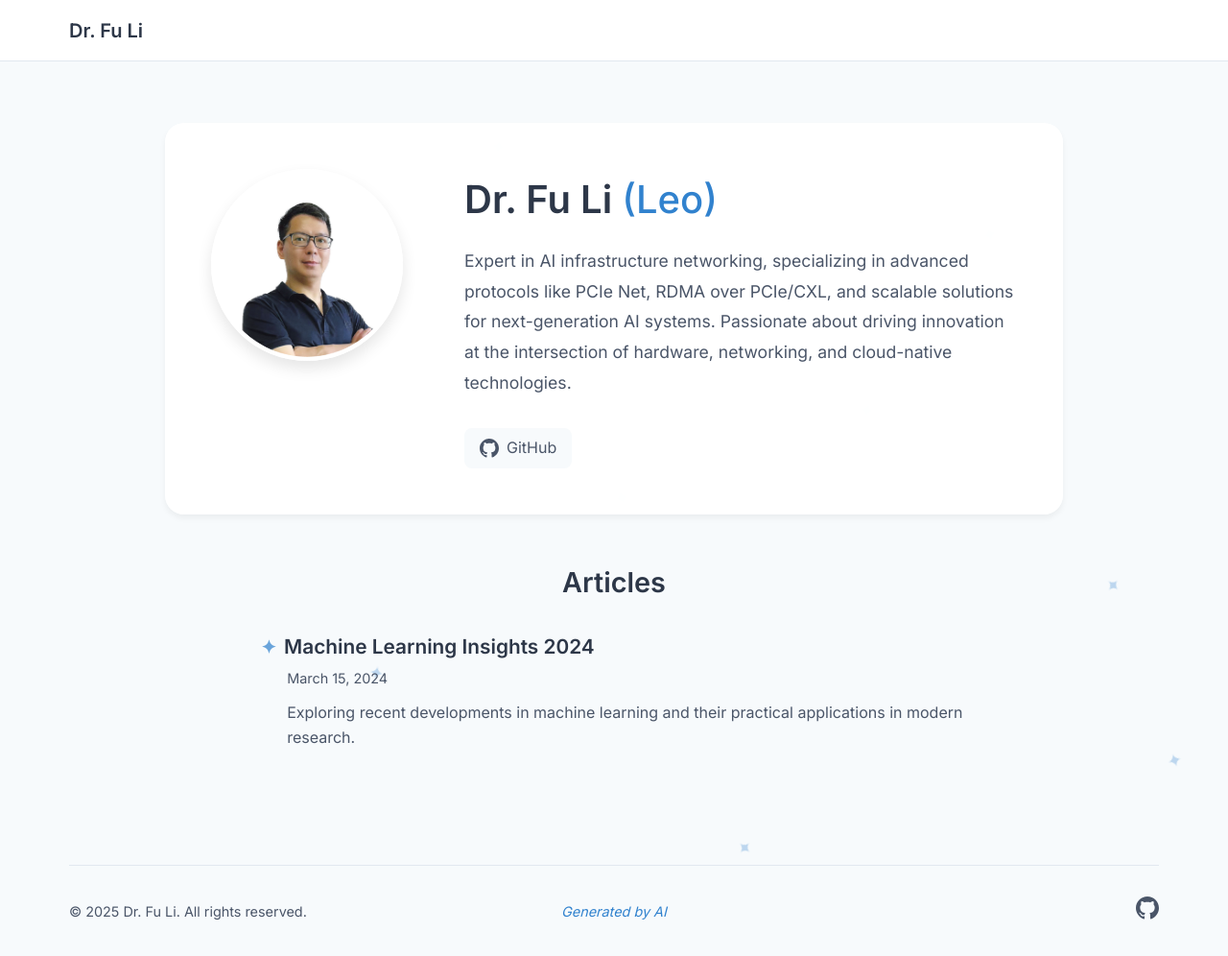
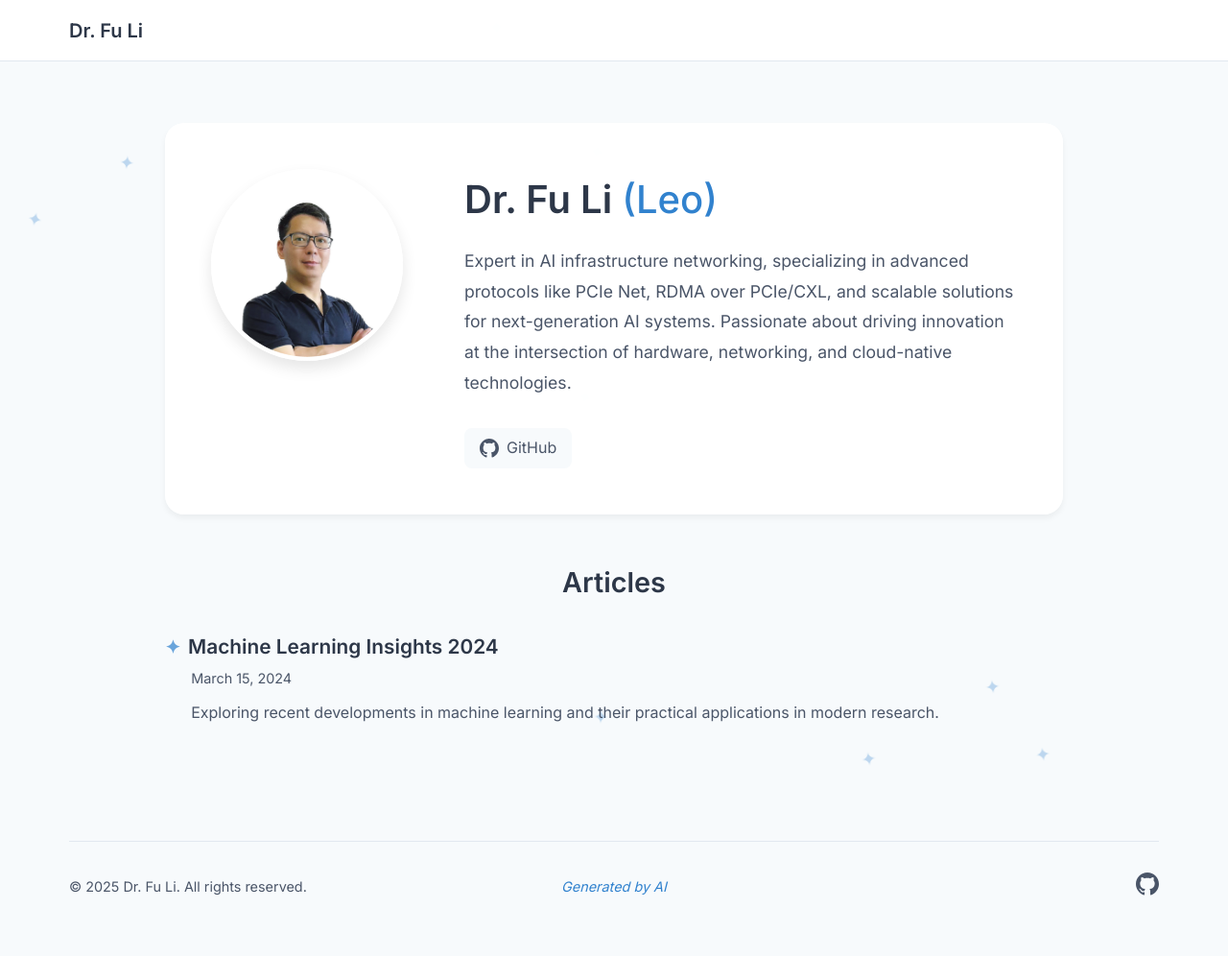
Before and after one commit to leoustc/leoustc.github.io, a Jekyll site: the page built from index.md, in a window 1280 px wide and 996 px high. Shown: the whole window at 96% size. Built offline with Jekyll 4.4.1, drawn with Linux system fonts in a browser that asks for light colours.

Commit message:
20250121.23.39.29.33407

```diff
--- a/assets/css/styles.css
+++ b/assets/css/styles.css
@@ -219,11 +219,15 @@
     display: none;
 }
 
-.profile-container {
+.profile-container, .posts-section {
     max-width: 1000px;
     width: 100%;
     margin: 2rem auto;
     padding: 0 2rem;
+}
+
+.posts-section {
+    margin-top: 3rem;
 }
 
 .profile-card {
@@ -467,9 +471,7 @@
 
 /* Update posts section for list style */
 .posts-section {
-    max-width: 800px;
-    margin: 3rem auto;
-    padding: 0 2rem;
+    margin-top: 3rem;
 }
 
 .section-title {
@@ -564,23 +566,12 @@
     color: var(--accent-color);
     opacity: 0;
     font-size: 1.2rem;
-    animation: floatStar 6s linear infinite;
 }
 
-.star:nth-child(1) { left: 10%; animation-delay: 0s; }
-.star:nth-child(2) { left: 20%; animation-delay: 2s; }
-.star:nth-child(3) { left: 30%; animation-delay: 4s; }
-.star:nth-child(4) { left: 40%; animation-delay: 1s; }
-.star:nth-child(5) { left: 50%; animation-delay: 3s; }
-.star:nth-child(6) { left: 60%; animation-delay: 5s; }
-.star:nth-child(7) { left: 70%; animation-delay: 2.5s; }
-.star:nth-child(8) { left: 80%; animation-delay: 1.5s; }
-.star:nth-child(9) { left: 90%; animation-delay: 3.5s; }
-.star:nth-child(10) { left: 95%; animation-delay: 4.5s; }
-
-@keyframes floatStar {
+/* Create multiple animation variations */
+@keyframes floatStarRight {
     0% {
-        transform: translateY(100vh) rotate(0deg);
+        transform: translate(-100px, 100vh) rotate(0deg);
         opacity: 0;
     }
     10% {
@@ -590,7 +581,66 @@
         opacity: 0.3;
     }
     100% {
-        transform: translateY(-100px) rotate(360deg);
+        transform: translate(100px, -100px) rotate(360deg);
         opacity: 0;
     }
 }
+
+@keyframes floatStarLeft {
+    0% {
+        transform: translate(100px, 100vh) rotate(0deg);
+        opacity: 0;
+    }
+    10% {
+        opacity: 0.3;
+    }
+    90% {
+        opacity: 0.3;
+    }
+    100% {
+        transform: translate(-100px, -100px) rotate(-360deg);
+        opacity: 0;
+    }
+}
+
+@keyframes floatStarDiagonal {
+    0% {
+        transform: translate(-100px, 100vh) rotate(0deg);
+        opacity: 0;
+    }
+    10% {
+        opacity: 0.3;
+    }
+    90% {
+        opacity: 0.3;
+    }
+    100% {
+        transform: translate(100px, -100vh) rotate(720deg);
+        opacity: 0;
+    }
+}
+
+/* Assign random animations to stars */
+.star:nth-child(3n) {
+    animation: floatStarRight 6s linear infinite;
+}
+
+.star:nth-child(3n+1) {
+    animation: floatStarLeft 7s linear infinite;
+}
+
+.star:nth-child(3n+2) {
+    animation: floatStarDiagonal 8s linear infinite;
+}
+
+/* Update star positions for better distribution */
+.star:nth-child(1) { left: 5%; animation-delay: 0s; }
+.star:nth-child(2) { left: 15%; animation-delay: 2s; }
+.star:nth-child(3) { left: 25%; animation-delay: 4s; }
+.star:nth-child(4) { left: 35%; animation-delay: 1s; }
+.star:nth-child(5) { left: 45%; animation-delay: 3s; }
+.star:nth-child(6) { left: 55%; animation-delay: 5s; }
+.star:nth-child(7) { left: 65%; animation-delay: 2.5s; }
+.star:nth-child(8) { left: 75%; animation-delay: 1.5s; }
+.star:nth-child(9) { left: 85%; animation-delay: 3.5s; }
+.star:nth-child(10) { left: 95%; animation-delay: 4.5s; }
```
Also changed, not shown: _layouts/default.html (+18 -0 lines).
